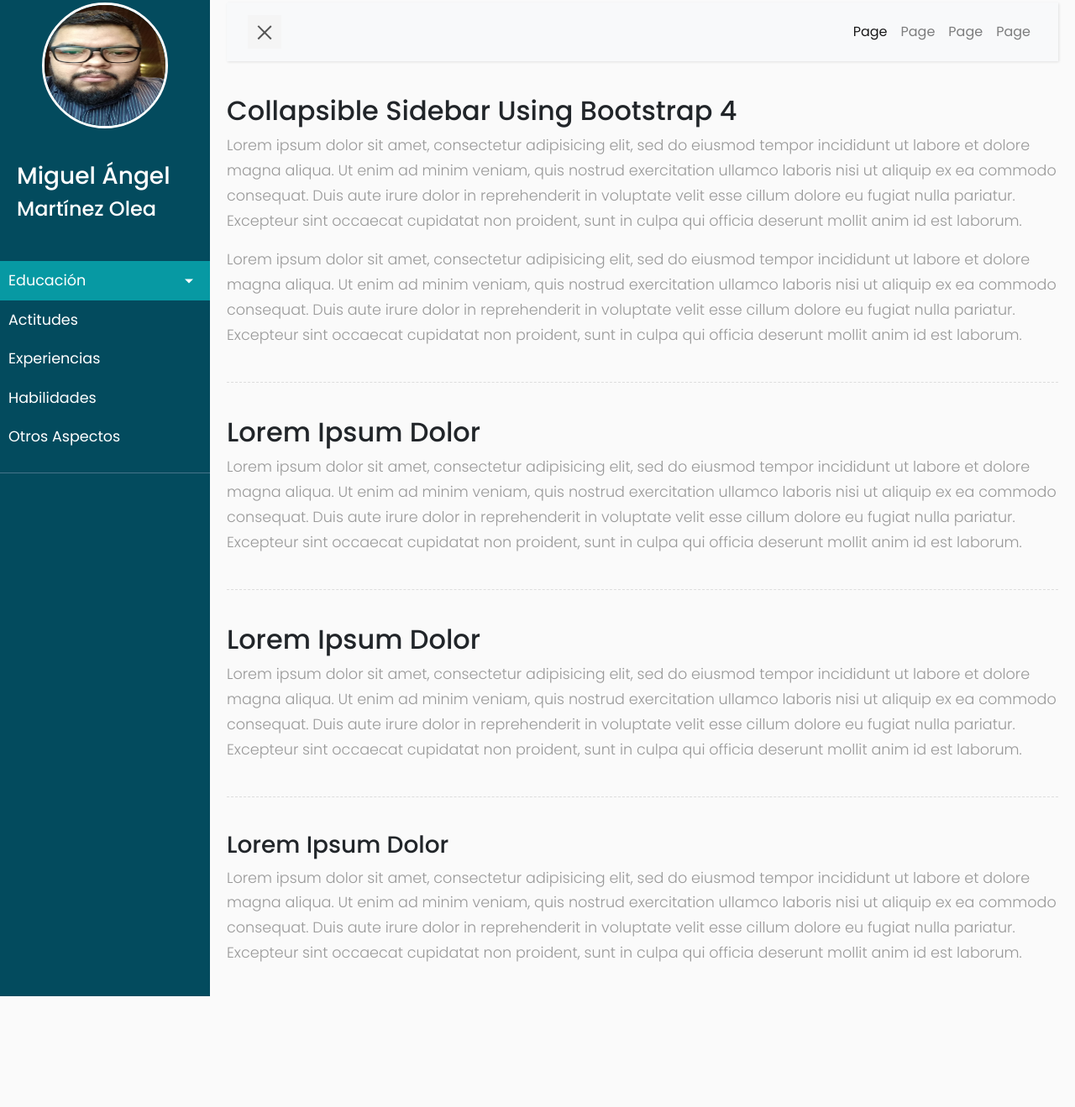
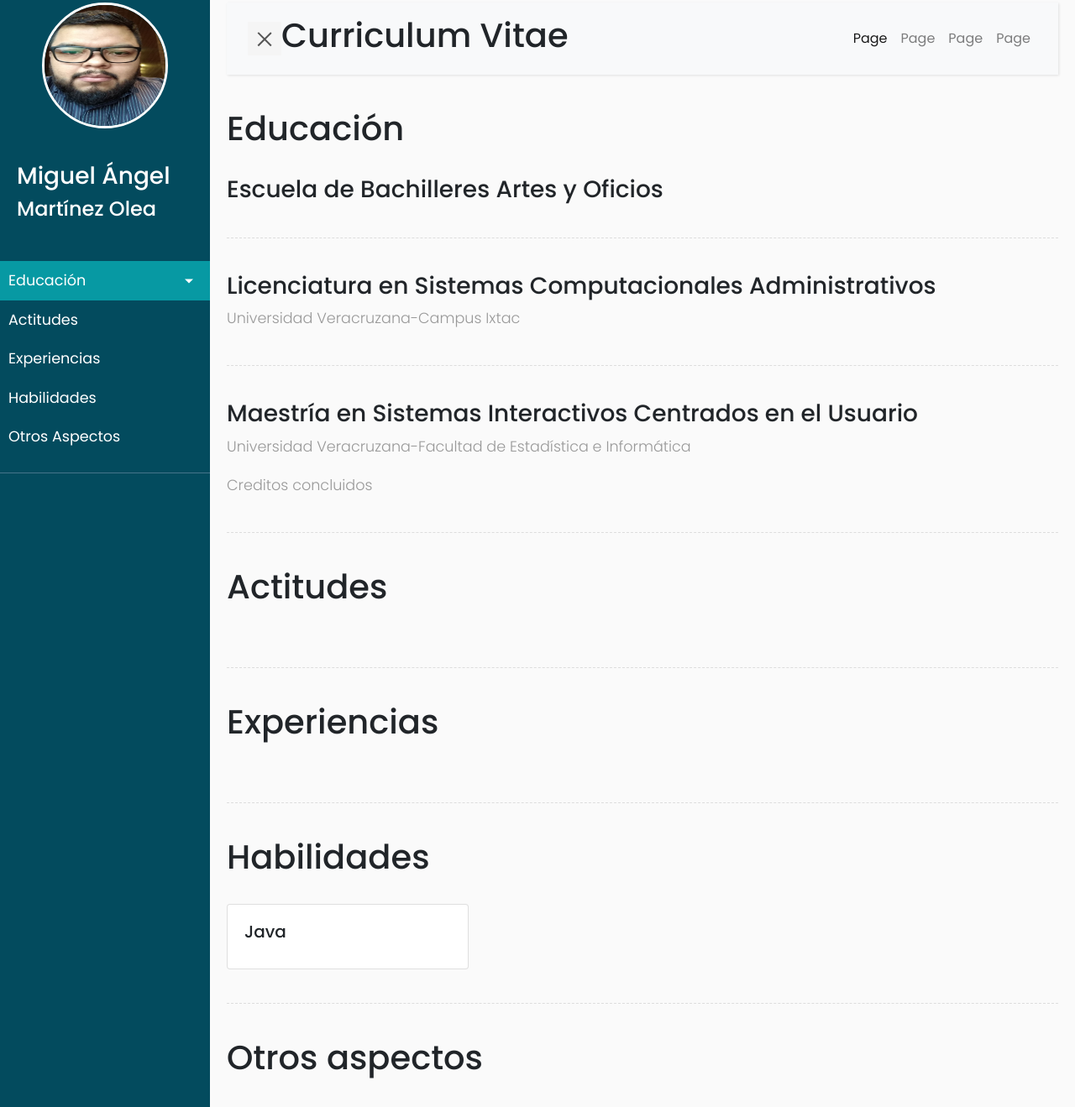
Before and after one commit to Mike-olea/MiguelAMtzOlea, a plain HTML site: page index.html in a window 1280 px wide. Shown: the part 17-1336 px from the top of the page at 84% size. Before the commit the page ends 1204 px from the top, so only its background shows below. Drawn offline with nearby package versions, Linux system fonts and the light colour scheme.

Commit message:
Update index.html

```diff
--- a/index.html
+++ b/index.html
@@ -76,6 +76,7 @@
                         <span></span>
                         <span></span>
                     </button>
+                    <h1>Curriculum Vitae</h1>
                     <button class="btn btn-dark d-inline-block d-lg-none ml-auto" type="button" data-toggle="collapse" data-target="#navbarSupportedContent" aria-controls="navbarSupportedContent" aria-expanded="false" aria-label="Toggle navigation">
                         <i class="fas fa-align-justify"></i>
                     </button>
@@ -98,25 +99,50 @@
                     </div>
                 </div>
             </nav>
+            <section>
+                <h1>Educación</h1>
+                &nbsp;
+                <h3>Escuela de Bachilleres Artes y Oficios</h3>
+                <p></p>
 
-            <h2>Collapsible Sidebar Using Bootstrap 4</h2>
-            <p>Lorem ipsum dolor sit amet, consectetur adipisicing elit, sed do eiusmod tempor incididunt ut labore et dolore magna aliqua. Ut enim ad minim veniam, quis nostrud exercitation ullamco laboris nisi ut aliquip ex ea commodo consequat. Duis aute irure dolor in reprehenderit in voluptate velit esse cillum dolore eu fugiat nulla pariatur. Excepteur sint occaecat cupidatat non proident, sunt in culpa qui officia deserunt mollit anim id est laborum.</p>
-            <p>Lorem ipsum dolor sit amet, consectetur adipisicing elit, sed do eiusmod tempor incididunt ut labore et dolore magna aliqua. Ut enim ad minim veniam, quis nostrud exercitation ullamco laboris nisi ut aliquip ex ea commodo consequat. Duis aute irure dolor in reprehenderit in voluptate velit esse cillum dolore eu fugiat nulla pariatur. Excepteur sint occaecat cupidatat non proident, sunt in culpa qui officia deserunt mollit anim id est laborum.</p>
+                <div class="line"></div>
 
-            <div class="line"></div>
+                <h3>Licenciatura en Sistemas Computacionales Administrativos</h3>
+                <p>Universidad Veracruzana-Campus Ixtac</p>
+                <div class="line"></div>
 
-            <h2>Lorem Ipsum Dolor</h2>
-            <p>Lorem ipsum dolor sit amet, consectetur adipisicing elit, sed do eiusmod tempor incididunt ut labore et dolore magna aliqua. Ut enim ad minim veniam, quis nostrud exercitation ullamco laboris nisi ut aliquip ex ea commodo consequat. Duis aute irure dolor in reprehenderit in voluptate velit esse cillum dolore eu fugiat nulla pariatur. Excepteur sint occaecat cupidatat non proident, sunt in culpa qui officia deserunt mollit anim id est laborum.</p>
+                <h3>Maestría en Sistemas Interactivos Centrados en el Usuario</h3>
+                <p>Universidad Veracruzana-Facultad de Estadística e Informática</p>
+                <p>Creditos concluidos</p>
 
-            <div class="line"></div>
+                <div class="line"></div>
 
-            <h2>Lorem Ipsum Dolor</h2>
-            <p>Lorem ipsum dolor sit amet, consectetur adipisicing elit, sed do eiusmod tempor incididunt ut labore et dolore magna aliqua. Ut enim ad minim veniam, quis nostrud exercitation ullamco laboris nisi ut aliquip ex ea commodo consequat. Duis aute irure dolor in reprehenderit in voluptate velit esse cillum dolore eu fugiat nulla pariatur. Excepteur sint occaecat cupidatat non proident, sunt in culpa qui officia deserunt mollit anim id est laborum.</p>
+            </section>
+            <section>
+                <h1>Actitudes</h1>
+                &nbsp;
+                <div class="line"></div>
+            </section>
+            <section>
+                <h1>Experiencias</h1>
+                &nbsp;
+                <div class="line"></div>
+            </section>
+            <section>
+                <h1>Habilidades</h1>
+                &nbsp;
+                <div class="card" style="width: 18rem;">
+                    <div class="card-body">
+                        <h5 class="card-title">Java</h5>
+                    </div>
+                </div>
+                <div class="line"></div>
+            </section>
+            <section>
+                <h1>Otros aspectos</h1>
+                &nbsp;
+            </section>
 
-            <div class="line"></div>
-
-            <h3>Lorem Ipsum Dolor</h3>
-            <p>Lorem ipsum dolor sit amet, consectetur adipisicing elit, sed do eiusmod tempor incididunt ut labore et dolore magna aliqua. Ut enim ad minim veniam, quis nostrud exercitation ullamco laboris nisi ut aliquip ex ea commodo consequat. Duis aute irure dolor in reprehenderit in voluptate velit esse cillum dolore eu fugiat nulla pariatur. Excepteur sint occaecat cupidatat non proident, sunt in culpa qui officia deserunt mollit anim id est laborum.</p>
         </div>
     </div>
 
```
